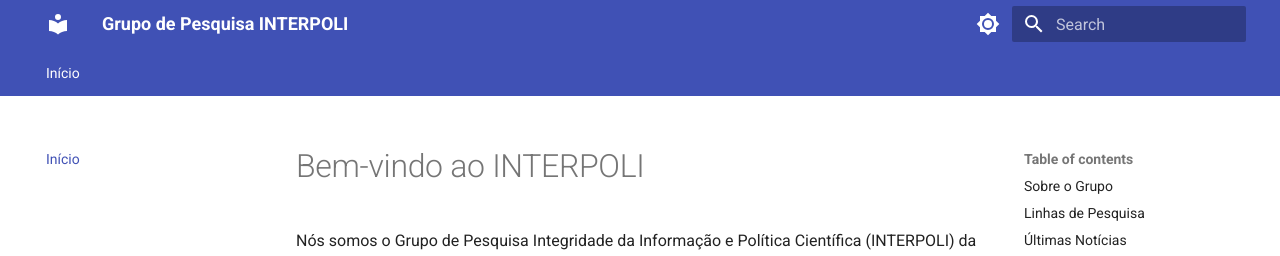
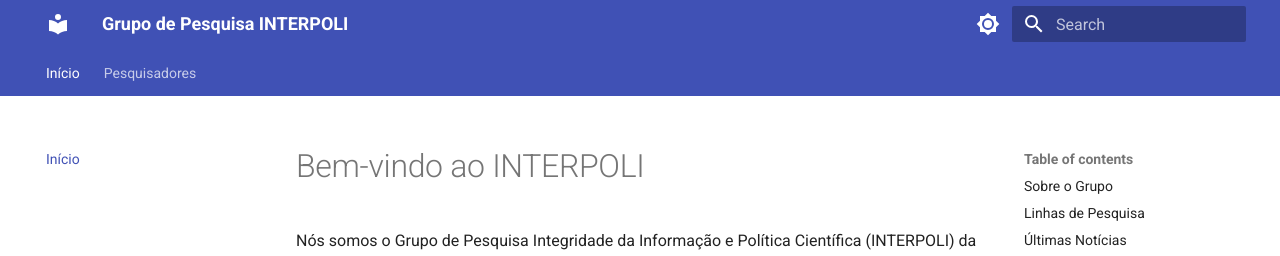
Before and after one commit to interpoli/interpoli.github.io, an MkDocs documentation site: the page built from docs/index.md, in a window 1280 px wide and 900 px high. Shown: the top 256 px of the window. Built offline with MkDocs 1.6.1 and Material for MkDocs 9.7.7, drawn with Linux system fonts in a browser that asks for light colours.

Commit message:
Update mkdocs.yml

```diff
--- a/mkdocs.yml
+++ b/mkdocs.yml
@@ -24,3 +24,4 @@ theme:
 
 nav:
   - Início: index.md
+  - Pesquisadores: pesquisadores.md
```
